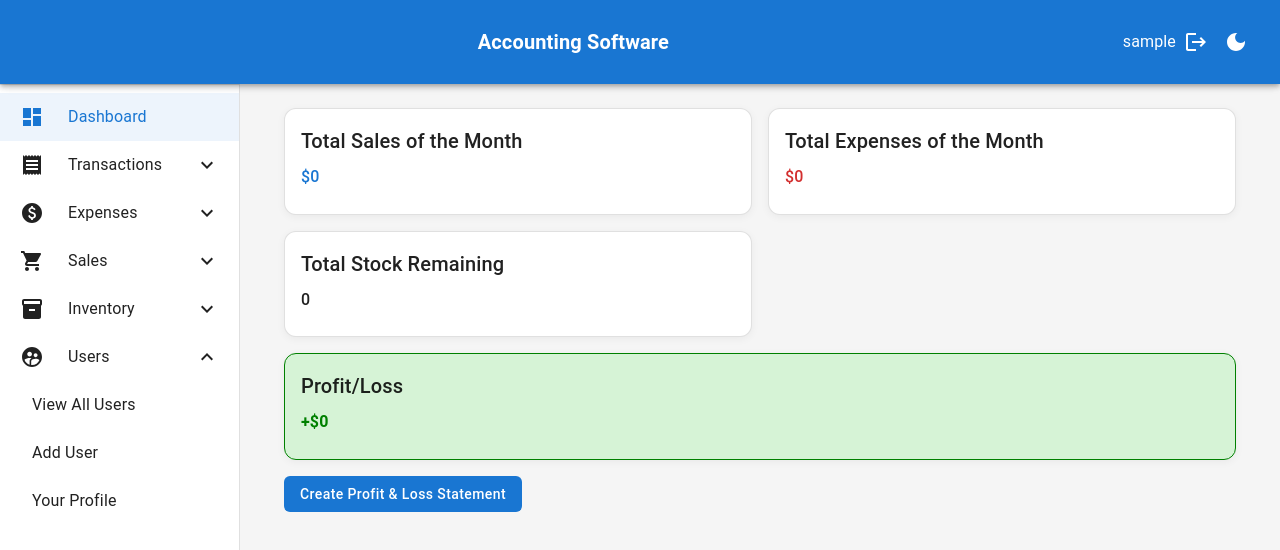
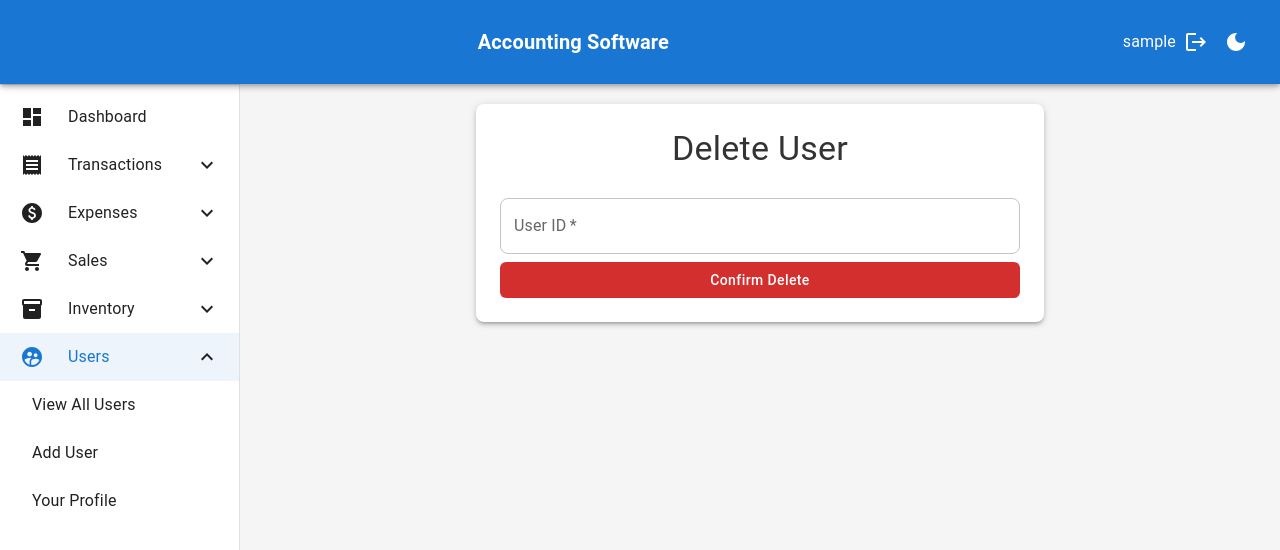
Before and after one commit to sreedhar-dimpu/project-frontend, a React (Create React App) app: page /users/delete/1 in a window 1280 px wide. Before the commit this address led to /. Shown: the top 550 px of the page. Built offline with nearby package versions, Linux system fonts and the light colour scheme; sample sign-in values are in the browser's storage.

Commit message:
final changes

```diff
--- a/src/Components/DeleteUser.js
+++ b/src/Components/DeleteUser.js
@@ -1,43 +1,53 @@
-import React, { useState } from 'react';
+import React from 'react';
+import { useLocation, useNavigate } from 'react-router-dom'; // Import hooks for routing
 import UserService from '../Services/UserService';
-import '../styles.css';
+import {
+    Box,
+    Typography,
+    TextField,
+    Button,
+    Paper,
+} from '@mui/material';
 
 const DeleteUser = () => {
-    const [userId, setUserId] = useState('');
-
-    const handleChange = (e) => {
-        setUserId(e.target.value);
-    };
+    const location = useLocation(); // Access state passed from UsersList
+    const navigate = useNavigate(); // Hook for redirecting after deletion
+    const [userId, setUserId] = React.useState(location.state?.userId || ''); // Prefill userId from state
 
     const handleSubmit = (e) => {
         e.preventDefault();
         UserService.deleteUser(userId)
-            .then((response) => {
+            .then(() => {
                 alert('User deleted successfully');
-                setUserId('');
+                navigate('/users'); // Redirect back to UsersList
             })
             .catch((error) => {
-                alert('There was an error deleting the user!' + error);
+                alert('There was an error deleting the user: ' + error.message);
             });
     };
 
     return (
-        <>
-            <h2>Delete User</h2>
-            <form className="form-container" onSubmit={handleSubmit}>
-                <div className="form-group">
-                    <label>User ID:</label>
-                    <input
-                        type="text"
+        <Box sx={{ maxWidth: 600, margin: '0 auto', padding: 2 }}>
+            <Paper elevation={3} sx={{ padding: 3 }}>
+                <Typography variant="h4" component="h2" gutterBottom>
+                    Delete User
+                </Typography>
+                <form onSubmit={handleSubmit}>
+                    <TextField
+                        label="User ID"
                         name="userId"
                         value={userId}
-                        onChange={handleChange}
+                        onChange={(e) => setUserId(e.target.value)}
+                        fullWidth
                         required
+                        margin="normal"
                     />
-                </div>
-                <button type="submit">Delete User</button>
-            </form>
-        </>
+                    <Button type="submit" variant="contained" color="error" fullWidth>
+                        Confirm Delete
+                    </Button>
+                </form>
+            </Paper>
+        </Box>
     );
 };
 
--- a/src/Components/UsersList.js
+++ b/src/Components/UsersList.js
@@ -12,7 +12,9 @@ import {
     Typography,
     Paper,
     TextField,
+    Button,
 } from '@mui/material';
+import { useNavigate } from 'react-router-dom'; // Import navigate hook for routing
 import '../styles.css';
 
 const UsersList = () => {
@@ -20,6 +22,7 @@ const UsersList = () => {
     const [filteredUsers, setFilteredUsers] = useState([]); // Holds filtered users
     const [searchTerm, setSearchTerm] = useState(''); // Holds the search input
     const [loading, setLoading] = useState(true);
+    const navigate = useNavigate(); // Hook for navigating between components
 
     useEffect(() => {
         const fetchUsers = async () => {
@@ -51,6 +54,10 @@ const UsersList = () => {
                     user.address.toLowerCase().includes(term)
             )
         );
+    };
+
+    const handleDelete = (userId) => {
+        navigate(`/users/delete/${userId}`, { state: { userId } });
     };
 
     if (loading) {
@@ -91,6 +98,7 @@ const UsersList = () => {
                             <TableCell>GST Number</TableCell>
                             <TableCell>Address</TableCell>
                             <TableCell>Created At</TableCell>
+                            <TableCell>Actions</TableCell>
                         </TableRow>
                     </TableHead>
                     <TableBody>
@@ -104,6 +112,16 @@ const UsersList = () => {
                                 <TableCell>{user.gstNumber}</TableCell>
                                 <TableCell>{user.address}</TableCell>
                                 <TableCell>{new Date(user.createdAt).toLocaleString()}</TableCell>
+                                <TableCell>
+                                    <Button
+                                        variant="outlined"
+                                        color="error"
+                                        size="small"
+                                        onClick={() => handleDelete(user.id)} // Pass user ID to DeleteUser
+                                    >
+                                        Delete
+                                    </Button>
+                                </TableCell>
                             </TableRow>
                         ))}
                     </TableBody>
--- a/src/routes/routes.js
+++ b/src/routes/routes.js
@@ -30,6 +30,7 @@ import UsersList from './../Components/UsersList';
 import AddUser from './../Components/AddUser'
 import GetUserById from './../Components/GetUserById';
 import { SupervisedUserCircleRounded } from '@mui/icons-material';
+import DeleteUser from '../Components/DeleteUser';
 
 // Routes configuration with nested routes
 export const routes = [
@@ -56,6 +57,7 @@ export const routes = [
         name: "Transaction By ID",
         component: TransactionDetail,
         exact: true,
+        hideInMenu: true
       },
       {
         path: "/details/:transactionId",
@@ -99,6 +101,7 @@ export const routes = [
         name: "Expense By ID",
         component: ExpenseDetail,
         exact: true,
+        hideInMenu: true
       },
       {
         path: "details/:id",
@@ -107,19 +110,18 @@ export const routes = [
         exact: true,
         hideInMenu: true
       },
-      // {
-      //   path: "add",
-      //   name: "Add New",
-      //   component: AddExpense,
-      //   exact: true,
-      //   hideOnAccountant: true
-      // },
+      {
+        path: "add",
+        name: "Add New",
+        component: AddExpense,
+        exact: true,
+        hideInMenu: true
+      },
       {
         path: "edit",
         name: "Update",
         component: UpdateExpense,
         exact: true,
-        hideOnAccountant: true
       },
       {
         path: "delete",
@@ -145,6 +147,7 @@ export const routes = [
         name: "Sale By ID",
         component: SaleDetail,
         exact: true,
+        hideInMenu: true
       },
       {
         path: "details/:id",
@@ -165,7 +168,6 @@ export const routes = [
         name: "Update",
         component: UpdateSale,
         exact: true,
-        hideOnAccountant: true
       },
       {
         path: "delete",
@@ -191,6 +193,7 @@ export const routes = [
         name: "Inventory By ID",
         component: InventoryDetail,
         exact: true,
+        hideInMenu: true,
       },
       {
         path: "add",
@@ -216,7 +219,6 @@ export const routes = [
     path: "/users",
     name: "Users",
     icon: <SupervisedUserCircleRounded />,
-    hideOnAccountant: true,
     children:
     [
        {
@@ -235,6 +237,12 @@ export const routes = [
           path:"/profile",
           name:"Your Profile",
           component :GetUserById,
+        },
+        {
+          path:"delete/:id",
+          name:"Delete",
+          component :DeleteUser,
+          hideInMenu: true,
         }
      ]
   }
```
